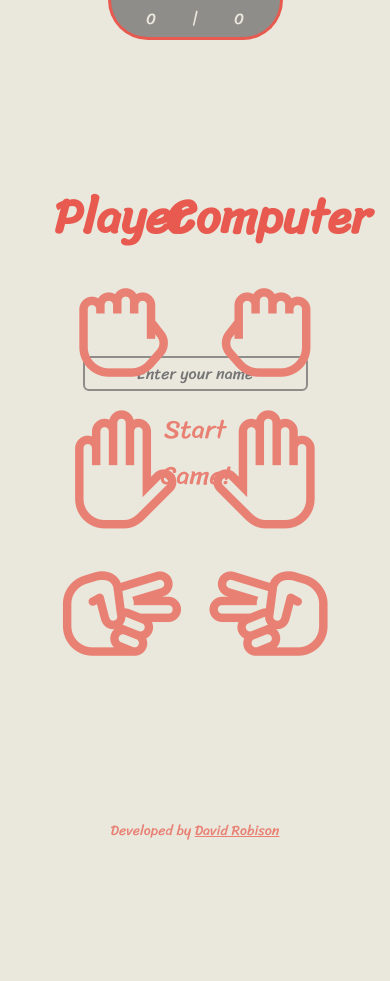
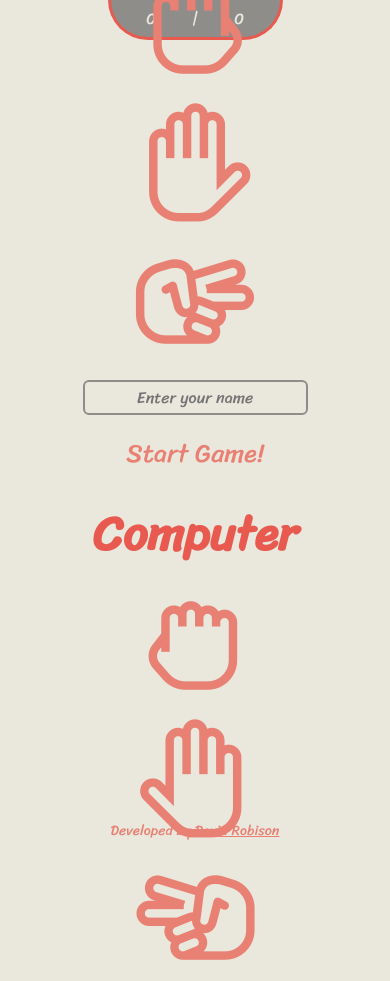
Before and after one commit to robisonwebdev/rock-paper-scissors-react, a React (Create React App) app: page / in a window 390 px wide. Before the commit the page ends 844 px from the top, so only its background shows below. Built offline with nearby package versions, Linux system fonts and the light colour scheme.

Commit message:
Setup @media and adjusted .gameboard.

```diff
--- a/src/styles/Gameboard.css
+++ b/src/styles/Gameboard.css
@@ -7,3 +7,15 @@
     height: 60vh;
     width: 50vw;
 }
+
+@media only screen and (max-width: 985px) {
+    .gameboard {
+        flex-direction: column;
+        align-items: center;
+        justify-content: center;
+        gap: 15px;
+
+        height: 70vh;
+        width: 90vw;
+    }
+}
```
